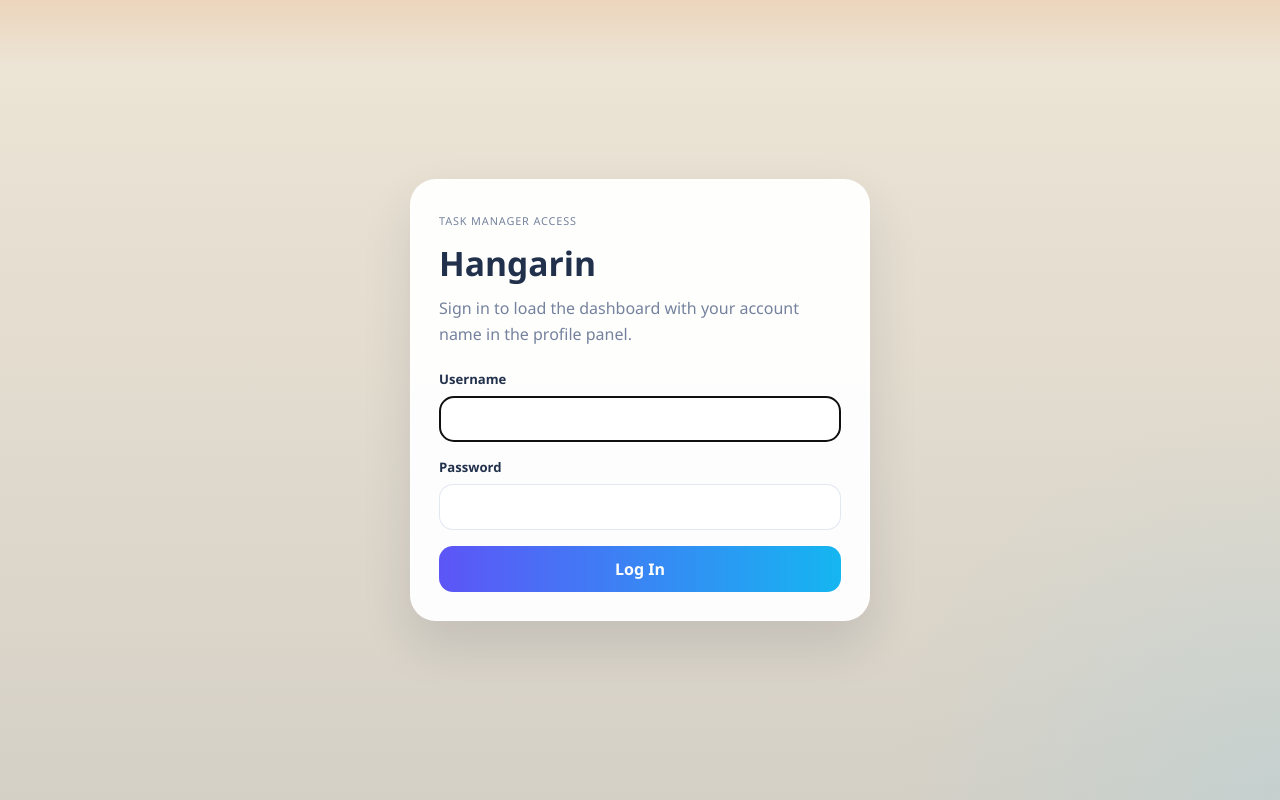
After one commit to niczed06/HANGARIN-, a Django app: page /login/ in a window 1280 px wide. The commit adds this page. Run offline with Django 5.2, Linux system fonts and the light colour scheme.

Commit message:
Add frontend login-aware profile display

```diff
--- a/config/settings.py
+++ b/config/settings.py
@@ -88,3 +88,6 @@ STATICFILES_DIRS = [BASE_DIR / "static"]
 STATIC_ROOT = BASE_DIR / "staticfiles"
 
 DEFAULT_AUTO_FIELD = "django.db.models.BigAutoField"
+LOGIN_URL = "/login/"
+LOGIN_REDIRECT_URL = "/"
+LOGOUT_REDIRECT_URL = "/login/"
--- a/planner/urls.py
+++ b/planner/urls.py
@@ -1,9 +1,11 @@
-from django.urls import path
+from django.contrib.auth.views import LogoutView
+from django.urls import path, reverse_lazy
 
 from .views import (
     CategoryListView,
     DashboardView,
     NotesFeedView,
+    PlannerLoginView,
     PriorityListView,
     SubTaskListView,
     TaskBoardView,
@@ -12,6 +14,8 @@ from .views import (
 app_name = "planner"
 
 urlpatterns = [
+    path("login/", PlannerLoginView.as_view(), name="login"),
+    path("logout/", LogoutView.as_view(next_page=reverse_lazy("planner:login")), name="logout"),
     path("", DashboardView.as_view(), name="dashboard"),
     path("tasks/", TaskBoardView.as_view(), name="tasks"),
     path("subtasks/", SubTaskListView.as_view(), name="subtasks"),
--- a/planner/views.py
+++ b/planner/views.py
@@ -1,10 +1,12 @@
 from datetime import timedelta
 
+from django.contrib.auth.mixins import LoginRequiredMixin
 from django.core.paginator import Paginator
 from django.db.models import Count, Q
 from django.urls import reverse_lazy
 from django.utils import timezone
 from django.views.generic import TemplateView
+from django.contrib.auth.views import LoginView
 
 from .models import Category, Note, Priority, SubTask, Task
 
@@ -59,15 +61,27 @@ def get_task_queryset():
     )
 
 
-class PlannerBaseView(TemplateView):
+def get_display_name(user):
+    full_name = user.get_full_name().strip()
+    return full_name or user.get_username()
+
+
+class PlannerLoginView(LoginView):
+    template_name = "planner/login.html"
+    redirect_authenticated_user = True
+
+
+class PlannerBaseView(LoginRequiredMixin, TemplateView):
     active_page = ""
     page_title = ""
     primary_action_label = "New Task"
     primary_action_url = reverse_lazy("admin:planner_task_add")
+    login_url = reverse_lazy("planner:login")
 
     def build_shell_context(self):
         today = timezone.localdate()
-        username = self.request.user.username if self.request.user.is_authenticated else "richo"
+        display_name = get_display_name(self.request.user)
+        first_name = self.request.user.first_name.strip() if self.request.user.first_name else ""
         return {
             "active_page": self.active_page,
             "page_title": self.page_title,
@@ -75,12 +89,13 @@ class PlannerBaseView(TemplateView):
             "search_query": get_search_query(self.request),
             "toolbar_date": today.strftime("%b %d, %Y"),
             "toolbar_date_long": format_long_date(today),
-            "toolbar_user": username,
-            "toolbar_initial": username[:1].upper(),
+            "toolbar_user": display_name,
+            "toolbar_initial": display_name[:1].upper(),
             "primary_action_label": self.primary_action_label,
             "primary_action_url": self.primary_action_url,
             "secondary_action_label": "Log Out",
-            "secondary_action_url": reverse_lazy("admin:logout"),
+            "secondary_action_url": reverse_lazy("planner:logout"),
+            "welcome_name": first_name or display_name,
         }
 
     def get_context_data(self, **kwargs):
@@ -153,7 +168,6 @@ class DashboardView(PlannerBaseView):
 
         context.update(
             {
-                "welcome_name": context["toolbar_user"],
                 "hero_metrics": hero_metrics,
                 "overview_cards": overview_cards,
                 "status_rows": status_rows,
--- a/static/planner/css/dashboard.css
+++ b/static/planner/css/dashboard.css
@@ -48,6 +48,10 @@ a {
 button,
 input {
     font: inherit;
+}
+
+button {
+    cursor: pointer;
 }
 
 p,
@@ -183,6 +187,10 @@ h3 {
     flex-wrap: wrap;
 }
 
+.toolbar-form {
+    margin: 0;
+}
+
 .toolbar-btn,
 .toolbar-chip {
     display: inline-flex;
@@ -196,6 +204,10 @@ h3 {
     color: var(--ink);
     font-size: 0.78rem;
     font-weight: 700;
+}
+
+.toolbar-btn {
+    cursor: pointer;
 }
 
 .toolbar-btn.primary,
@@ -575,6 +587,95 @@ h3 {
     font-size: 0.82rem;
 }
 
+.login-body {
+    display: grid;
+    place-items: center;
+    padding: 24px;
+}
+
+.login-shell {
+    width: min(100%, 460px);
+}
+
+.login-panel {
+    padding: 28px;
+    border-radius: 26px;
+    background: rgba(255, 255, 255, 0.95);
+    border: 1px solid rgba(255, 255, 255, 0.76);
+    box-shadow: var(--shadow);
+}
+
+.login-brand {
+    margin-bottom: 22px;
+}
+
+.login-kicker {
+    display: inline-block;
+    margin-bottom: 12px;
+    text-transform: uppercase;
+    letter-spacing: 0.08em;
+    font-size: 0.68rem;
+    color: var(--muted);
+}
+
+.login-brand h1 {
+    margin-bottom: 10px;
+    font-size: 2.1rem;
+}
+
+.login-brand p {
+    margin-bottom: 0;
+    color: var(--muted);
+    line-height: 1.6;
+}
+
+.login-form {
+    display: grid;
+    gap: 16px;
+}
+
+.field-group {
+    display: grid;
+    gap: 8px;
+}
+
+.field-group span {
+    font-size: 0.82rem;
+    font-weight: 700;
+    color: var(--ink);
+}
+
+.field-group input {
+    width: 100%;
+    height: 46px;
+    padding: 0 14px;
+    border: 1px solid rgba(187, 198, 223, 0.42);
+    border-radius: 14px;
+    background: rgba(255, 255, 255, 0.92);
+    color: var(--ink);
+}
+
+.form-error {
+    padding: 12px 14px;
+    border-radius: 14px;
+    background: rgba(255, 109, 109, 0.12);
+    color: #a63a3a;
+    font-size: 0.82rem;
+}
+
+.form-error p {
+    margin-bottom: 0;
+}
+
+.login-submit {
+    min-height: 46px;
+    border: 0;
+    border-radius: 14px;
+    background: linear-gradient(90deg, var(--primary) 0%, var(--primary-soft) 100%);
+    color: #ffffff;
+    font-weight: 700;
+}
+
 @media (max-width: 1240px) {
     .content-grid.two-up,
     .summary-grid {
@@ -630,7 +731,6 @@ h3 {
 @media (max-width: 760px) {
     .topbar,
     .topbar-actions,
-    .search-row,
     .pagination-row {
         flex-direction: column;
         align-items: stretch;
@@ -641,6 +741,10 @@ h3 {
         grid-template-columns: repeat(2, minmax(0, 1fr));
     }
 
+    .search-row {
+        grid-template-columns: 1fr;
+    }
+
     .summary-grid,
     .summary-grid.split-two,
     .content-grid.two-up,
--- /dev/null
+++ b/templates/planner/login.html
@@ -0,0 +1,51 @@
+{% load inline_assets static %}
+<!DOCTYPE html>
+<html lang="en">
+<head>
+    <meta charset="utf-8">
+    <meta name="viewport" content="width=device-width, initial-scale=1">
+    <title>Hangarin | Login</title>
+    <link rel="stylesheet" href="{% static 'planner/css/dashboard.css' %}">
+    <style>
+        {% inline_css 'planner/css/dashboard.css' %}
+    </style>
+</head>
+<body class="login-body">
+    <main class="login-shell">
+        <section class="login-panel">
+            <div class="login-brand">
+                <span class="login-kicker">Task manager access</span>
+                <h1>Hangarin</h1>
+                <p>Sign in to load the dashboard with your account name in the profile panel.</p>
+            </div>
+
+            <form method="post" class="login-form">
+                {% csrf_token %}
+                {% if form.non_field_errors %}
+                    <div class="form-error">
+                        {% for error in form.non_field_errors %}
+                            <p>{{ error }}</p>
+                        {% endfor %}
+                    </div>
+                {% endif %}
+
+                <label class="field-group" for="{{ form.username.id_for_label }}">
+                    <span>Username</span>
+                    {{ form.username }}
+                </label>
+
+                <label class="field-group" for="{{ form.password.id_for_label }}">
+                    <span>Password</span>
+                    {{ form.password }}
+                </label>
+
+                {% if next %}
+                    <input type="hidden" name="next" value="{{ next }}">
+                {% endif %}
+
+                <button type="submit" class="login-submit">Log In</button>
+            </form>
+        </section>
+    </main>
+</body>
+</html>
```
Also changed, not shown: planner/tests.py (+24 -0 lines), templates/planner/base.html (+5 -2 lines).
